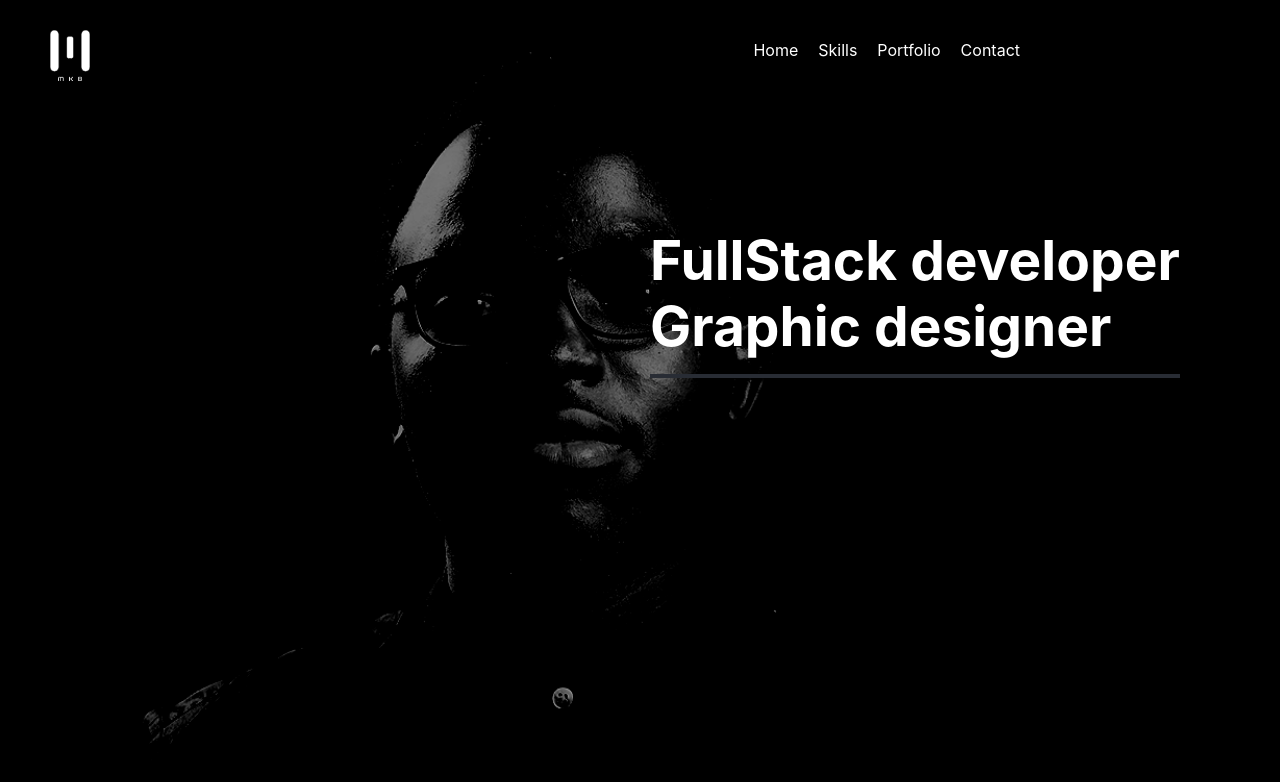
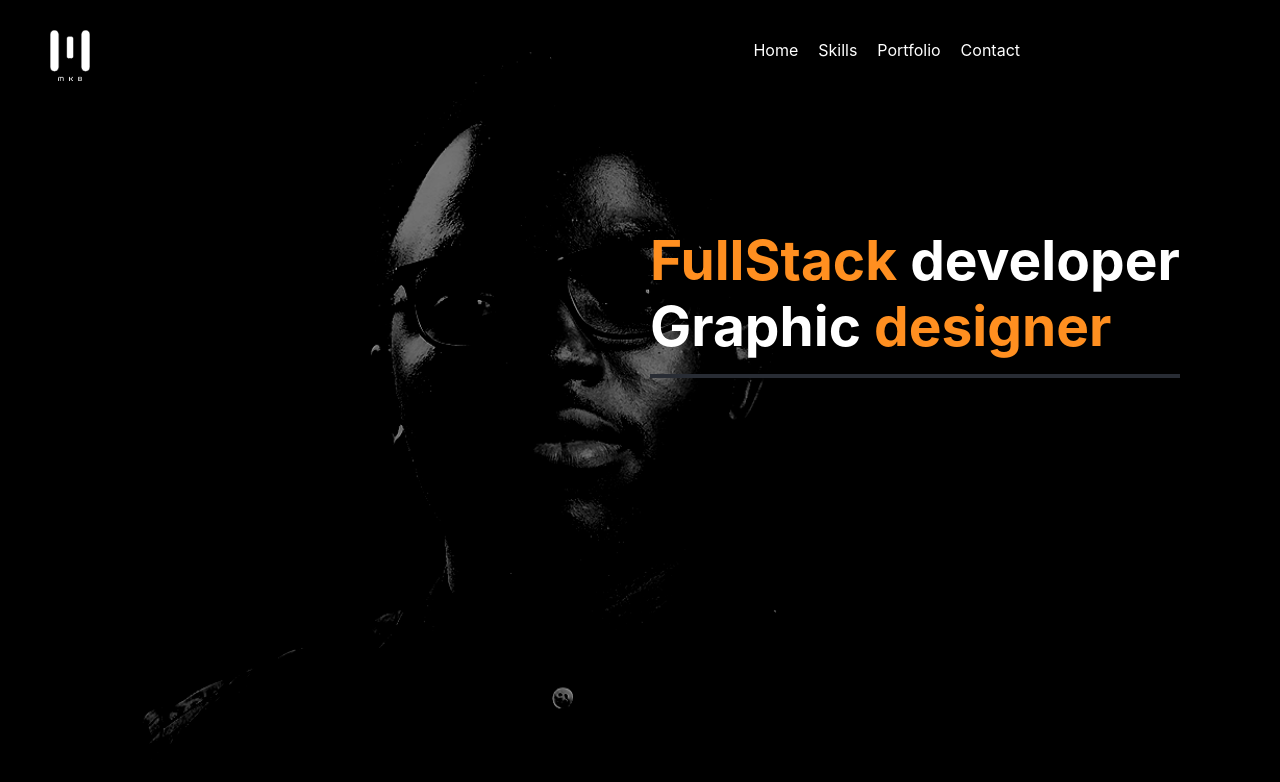
Before and after one commit to EmmaMKB/react-portfolio, a React (Create React App) app: page / in a window 1280 px wide. Shown: the top 782 px of the page. Built offline with nearby package versions, Linux system fonts and the light colour scheme.

Commit message:
✨ Add orange text colors styles

```diff
--- a/src/assets/stylesheets/style.css
+++ b/src/assets/stylesheets/style.css
@@ -8,3 +8,9 @@ body{
     min-height: 100vh;
     color: #ffffff;
 }
+
+/* COLOrS */
+
+.orange-text {
+    color: #FF8F20;
+}
```
